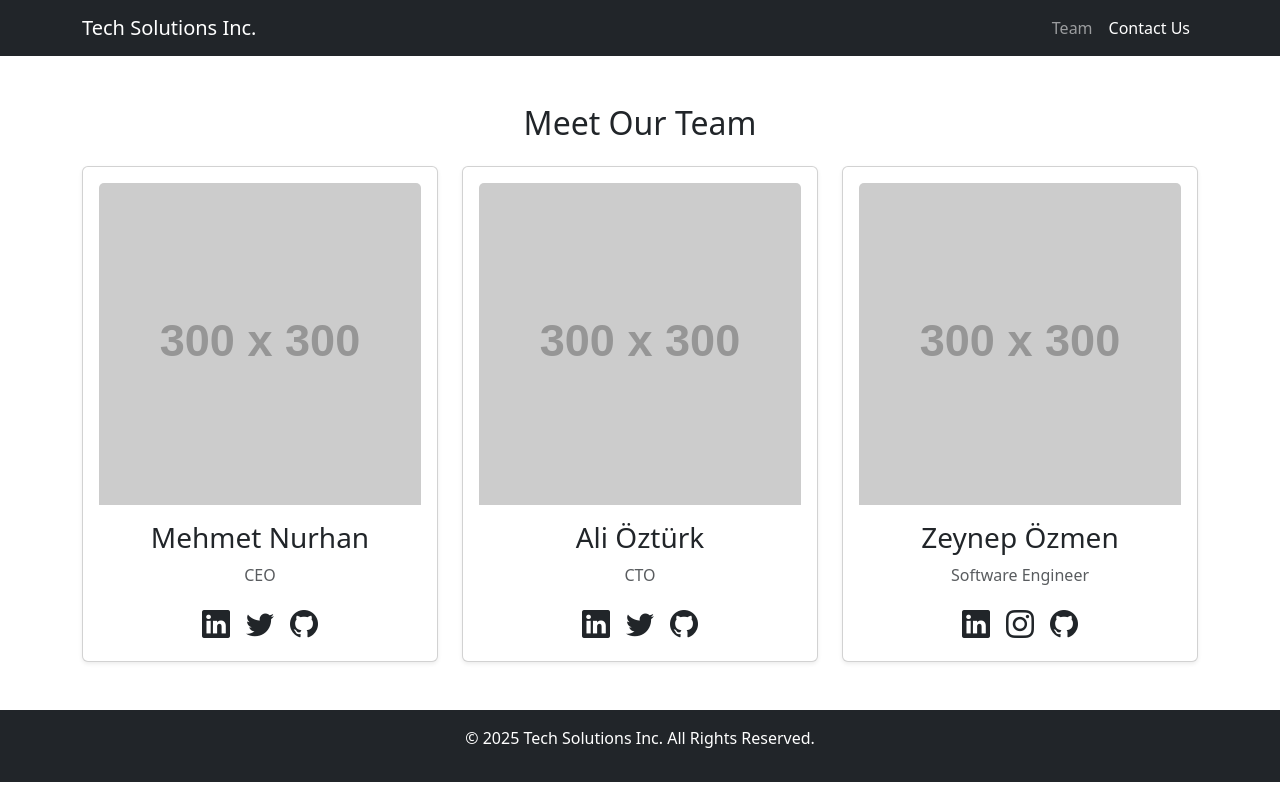
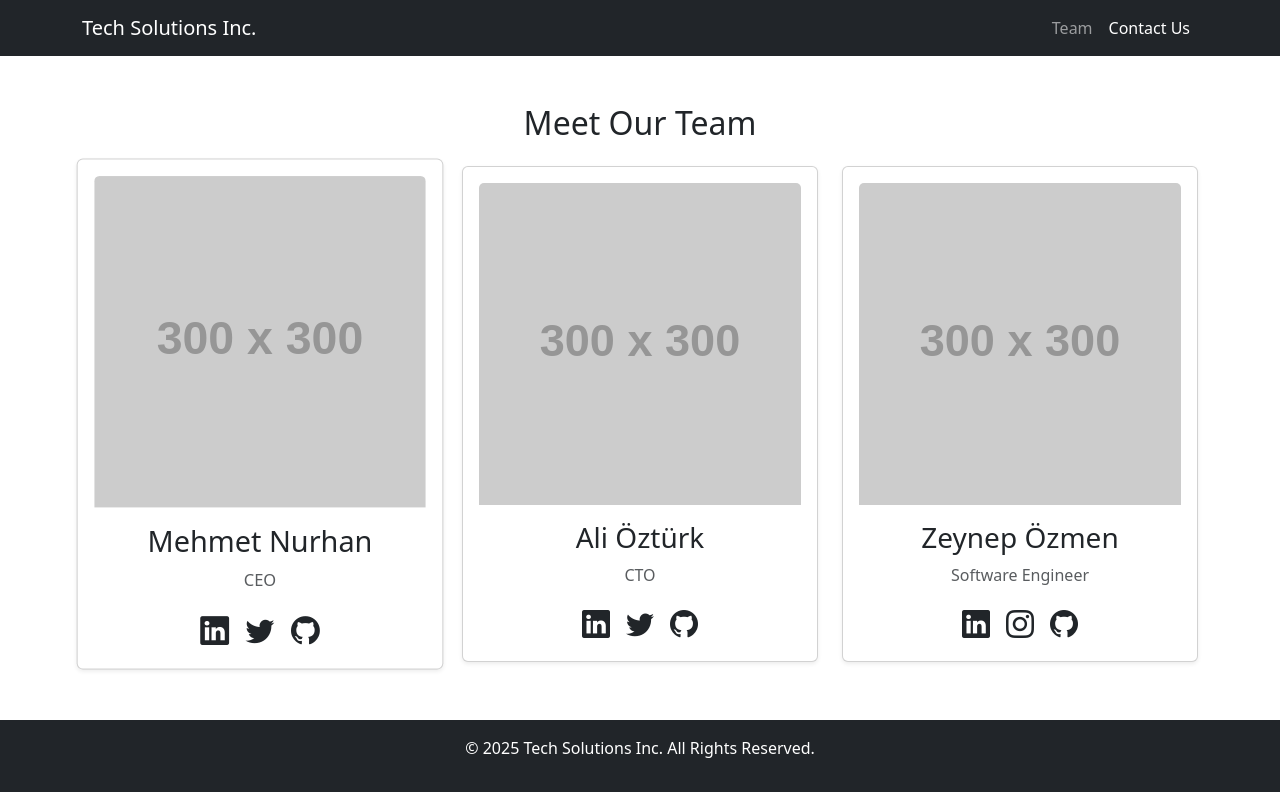
Before and after one commit to Zeynep6120/MIDTERM_LAB, a plain HTML site: page index.html in a window 1280 px wide. In both pictures the pointer is over the element 260 px from the left and 414 px from the top of the page. Drawn offline with nearby package versions, Linux system fonts and the light colour scheme; placeholder pictures from the web are drawn by us.

Commit message:
Polish: Added hover effects and improved spacing

```diff
--- a/index.html
+++ b/index.html
@@ -7,12 +7,24 @@
     <meta name="viewport" content="width=device-width, initial-scale=1.0">
     <title>Our Team - Tech Solutions</title>
 
-
     <!-- Bootstrap 5 CDN -->
     <link href="https://cdn.jsdelivr.net/npm/bootstrap@5.3.2/dist/css/bootstrap.min.css" rel="stylesheet">
 
     <!-- Bootstrap Icons -->
     <link rel="stylesheet" href="https://cdn.jsdelivr.net/npm/bootstrap-icons@1.11.1/font/bootstrap-icons.css">
+
+    <style>
+        /* Card hover effect */
+        .card:hover {
+            transform: scale(1.03);
+            transition: 0.3s ease;
+        }
+
+        /* Spacing improvement */
+        .card {
+            margin-bottom: 10px;
+        }
+    </style>
 </head>
 
 <body>
```
